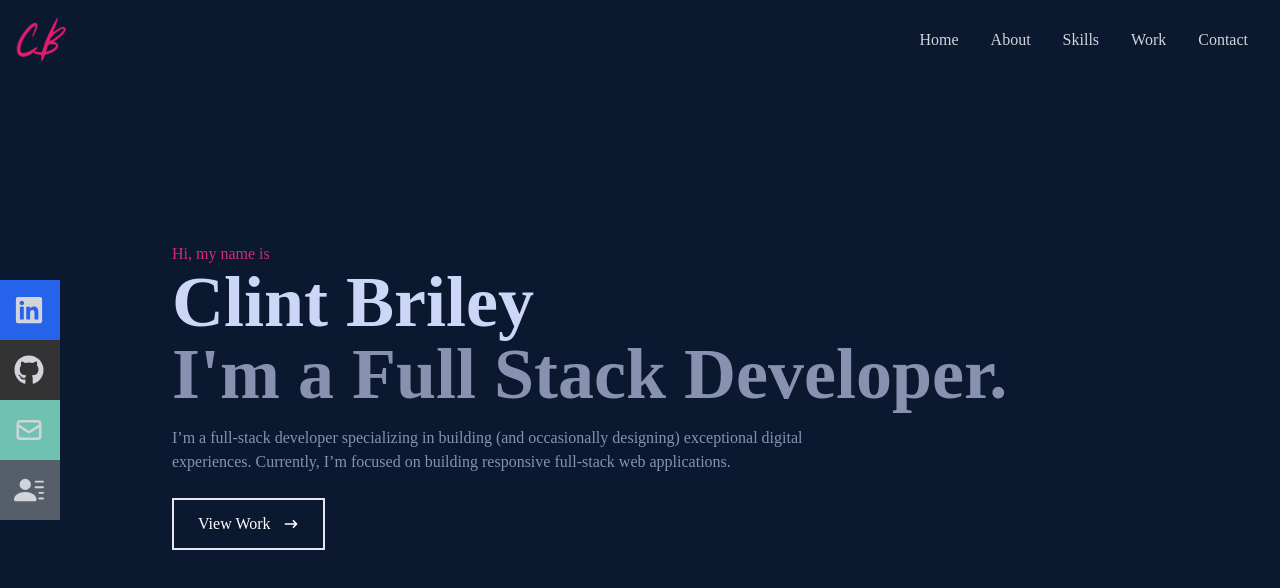
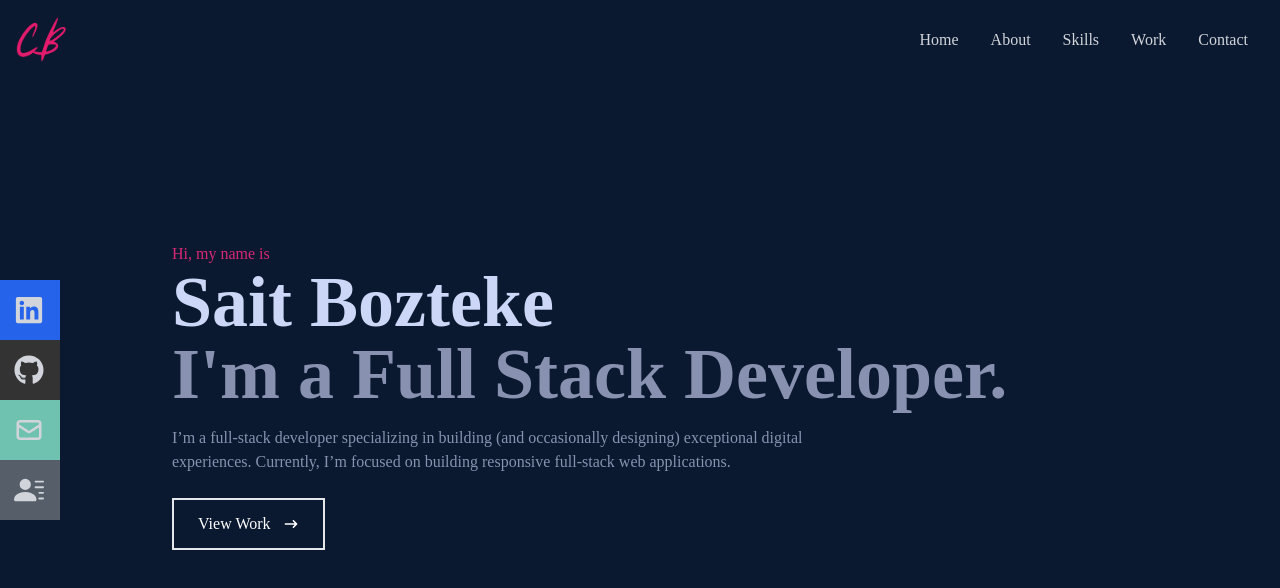
Before and after one commit to Sait-Bozteke/portfolio, a React (Create React App) app: page / in a window 1280 px wide. Shown: the top 588 px of the page. Built offline with nearby package versions, Linux system fonts and the light colour scheme.

Commit message:
file added

```diff
--- a/src/components/Home.jsx
+++ b/src/components/Home.jsx
@@ -8,7 +8,7 @@ const Home = () => {
       <div className='max-w-[1000px] mx-auto px-8 flex flex-col justify-center h-full'>
         <p className='text-pink-600'>Hi, my name is</p>
         <h1 className='text-4xl sm:text-7xl font-bold text-[#ccd6f6]'>
-          Clint Briley
+          Sait Bozteke
         </h1>
         <h2 className='text-4xl sm:text-7xl font-bold text-[#8892b0]'>
           I'm a Full Stack Developer.
```
Also changed, not shown: 1 other file (tests, documents, lock files or other folders).
